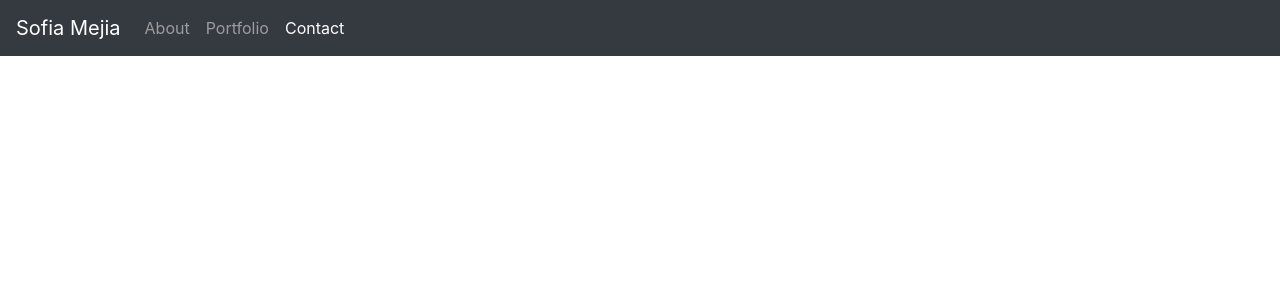
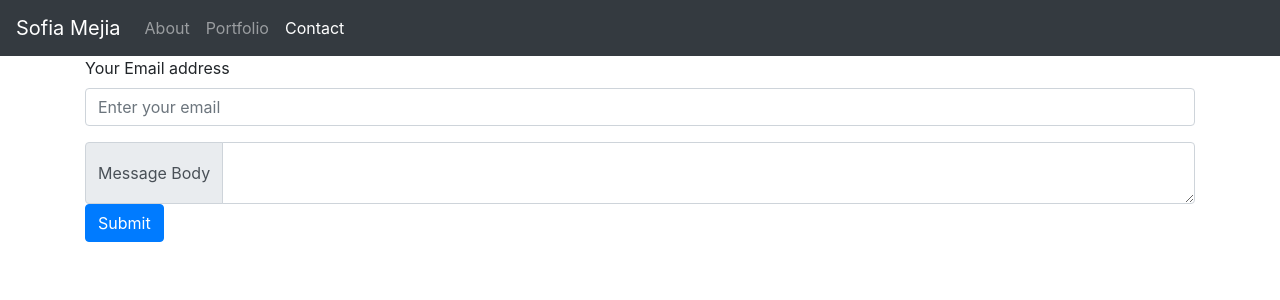
Before and after one commit to myfyrefly/react-portfolio, a React (Create React App) app: page /contact in a window 1280 px wide. Shown: the top 300 px of the page. Built offline with nearby package versions, Linux system fonts and the light colour scheme.

Commit message:
contact form field added

```diff
--- a/src/App.js
+++ b/src/App.js
@@ -4,6 +4,7 @@ import "./App.css";
 import NavBar from "./components/NavBar";
 import About from "./pages/about";
 import Portfolio from "./pages/portfolio";
+import Contact from "./pages/contact";
 
 function App() {
   return (
@@ -12,7 +13,7 @@ function App() {
       <NavBar />
       <Route exact path="/" component={About} />
       <Route exact path="/portfolio" component={Portfolio} />
-      {/* <Route exact path="/contact" component={} /> */}
+      <Route exact path="/contact" component={Contact} />
       {/* </div> */}
     </Router>
   );
--- a/src/pages/contact.js
+++ b/src/pages/contact.js
@@ -0,0 +1,30 @@
+import React, { Component } from "react";
+import Form from "react-bootstrap/Form";
+import FormControl from "react-bootstrap/FormControl";
+import InputGroup from "react-bootstrap/InputGroup";
+import Button from "react-bootstrap/Button";
+import Container from "../components/Container";
+
+function Contact() {
+  return (
+    <Container>
+      <Form>
+        <Form.Group controlId="formBasicEmail">
+          <Form.Label>Your Email address</Form.Label>
+          <Form.Control type="email" placeholder="Enter your email" />
+        </Form.Group>
+        <InputGroup>
+          <InputGroup.Prepend>
+            <InputGroup.Text>Message Body</InputGroup.Text>
+          </InputGroup.Prepend>
+          <FormControl as="textarea" aria-label="Message" />
+        </InputGroup>
+        <Button variant="primary" type="submit">
+          Submit
+        </Button>
+      </Form>
+    </Container>
+  );
+}
+
+export default Contact;
--- a/src/pages/portfolio.js
+++ b/src/pages/portfolio.js
@@ -77,7 +77,6 @@ const projectCards = () => {
     );
   };
 
-  //
   return (
     <div className="App">
       <Container>
```
